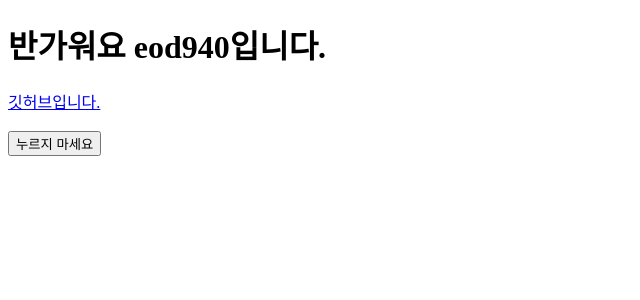
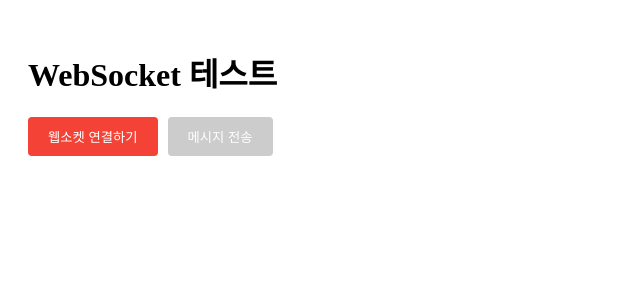
Before and after one commit to eod940/nwitter-reloaded, a React (Vite) app: page / in a window 1280 px wide. Shown: the top 300 px of the page, without its empty margins (0-640 px from the left). Built offline with nearby package versions, Linux system fonts and the light colour scheme.

Commit message:
feat: [main] 웹소켓 연결 테스트 페이지 구현

```diff
--- a/package.json
+++ b/package.json
@@ -10,9 +10,13 @@
     "preview": "vite preview"
   },
   "dependencies": {
+    "@stomp/stompjs": "^7.1.1",
+    "@types/sockjs-client": "^1.5.4",
+    "@types/stompjs": "^2.3.9",
     "react": "^19.1.0",
     "react-dom": "^19.1.0",
     "react-router-dom": "^7.6.0",
+    "sockjs-client": "^1.6.1",
     "styled-components": "^6.1.18",
     "styled-reset": "^4.5.2"
   },
--- a/src/App.tsx
+++ b/src/App.tsx
@@ -1,22 +1,127 @@
-import {useState} from 'react';
+import { useState, useEffect } from 'react';
+import { Client } from '@stomp/stompjs';
 
 function App() {
-  const [clickCount, setClickCount] = useState(0);
+  const [stompClient, setStompClient] = useState<Client | null>(null);
+  const [connectionStatus, setConnectionStatus] = useState<string>('');
+  const [isConnected, setIsConnected] = useState(false);
+
+  const connectWebSocket = () => {
+    if (stompClient) {
+      stompClient.deactivate();
+    }
+
+    const client = new Client({
+      brokerURL: 'ws://192.168.0.2:8080/pms',
+      connectHeaders: {},
+      debug: (str) => {
+        console.log(str);
+      },
+      reconnectDelay: 5000,
+      heartbeatIncoming: 4000,
+      heartbeatOutgoing: 4000,
+    });
+
+    client.onConnect = (frame) => {
+      console.log('Connected:', frame);
+      setConnectionStatus('웹소켓 연결에 성공했습니다! 🎉');
+      setIsConnected(true);
+
+      // 토픽 구독
+      client.subscribe('/sub/orders', (message) => {
+        console.log('Received:', message.body);
+      });
+
+      // 연결 성공 메시지 전송
+      client.publish({
+        destination: '/app/hello',
+        body: JSON.stringify({ message: '연결되었습니다!' }),
+      });
+    };
+
+    client.onDisconnect = () => {
+      console.log('Disconnected!');
+      setConnectionStatus('웹소켓 연결이 종료되었습니다.');
+      setIsConnected(false);
+    };
+
+    client.onStompError = (frame) => {
+      console.error('Broker reported error:', frame.headers['message']);
+      console.error('Additional details:', frame.body);
+      setConnectionStatus('웹소켓 연결 중 오류가 발생했습니다.');
+      setIsConnected(false);
+    };
+
+    try {
+      client.activate();
+      setStompClient(client);
+    } catch (error) {
+      console.error('Connection error:', error);
+      setConnectionStatus('연결 중 오류가 발생했습니다.');
+    }
+  };
+
+  useEffect(() => {
+    return () => {
+      if (stompClient) {
+        stompClient.deactivate();
+      }
+    };
+  }, [stompClient]);
+
+  const sendMessage = () => {
+    if (stompClient && stompClient.connected) {
+      stompClient.publish({
+        destination: '/app/message',
+        body: JSON.stringify({ message: '안녕하세요!' }),
+      });
+    }
+  };
+
   return (
-    <>
-      <h1>반가워요 eod940입니다.</h1>
-      <a href={'https://github.com/eod940/nwitter-reloaded'}>깃허브입니다.</a>
-      <br/>
-      <br/>
-      <button onClick={() => {
-        if (clickCount < 10) {
-          alert('누르지 말라니깐!!');
-          setClickCount(prev => prev + 1);
-        }
-      }}>누르지 마세요
-      </button>
-    </>
-  )
+      <div style={{ padding: '20px' }}>
+        <h1>WebSocket 테스트</h1>
+
+        <button
+            onClick={connectWebSocket}
+            style={{
+              backgroundColor: isConnected ? '#4CAF50' : '#f44336',
+              color: 'white',
+              padding: '10px 20px',
+              border: 'none',
+              borderRadius: '4px',
+              cursor: 'pointer',
+              marginRight: '10px'
+            }}
+        >
+          {isConnected ? '연결됨' : '웹소켓 연결하기'}
+        </button>
+
+        <button
+            onClick={sendMessage}
+            disabled={!isConnected}
+            style={{
+              backgroundColor: isConnected ? '#2196F3' : '#cccccc',
+              color: 'white',
+              padding: '10px 20px',
+              border: 'none',
+              borderRadius: '4px',
+              cursor: isConnected ? 'pointer' : 'not-allowed'
+            }}
+        >
+          메시지 전송
+        </button>
+
+        {connectionStatus && (
+            <p style={{
+              marginTop: '10px',
+              color: isConnected ? '#4CAF50' : '#f44336'
+            }}>
+              {connectionStatus}
+            </p>
+        )}
+      </div>
+  );
 }
 
-export default App
+export default App;
--- a/vite.config.ts
+++ b/vite.config.ts
@@ -1,7 +1,14 @@
-import { defineConfig } from 'vite'
-import react from '@vitejs/plugin-react-swc'
+import { defineConfig } from 'vite';
+import react from '@vitejs/plugin-react-swc';
 
-// https://vite.dev/config/
 export default defineConfig({
   plugins: [react()],
-})
+  define: {
+    global: {},
+  },
+  resolve: {
+    alias: {
+      'sockjs-client': 'sockjs-client/dist/sockjs.min.js',
+    },
+  },
+});
```
Also changed, not shown: 1 other file (tests, documents, lock files or other folders).
